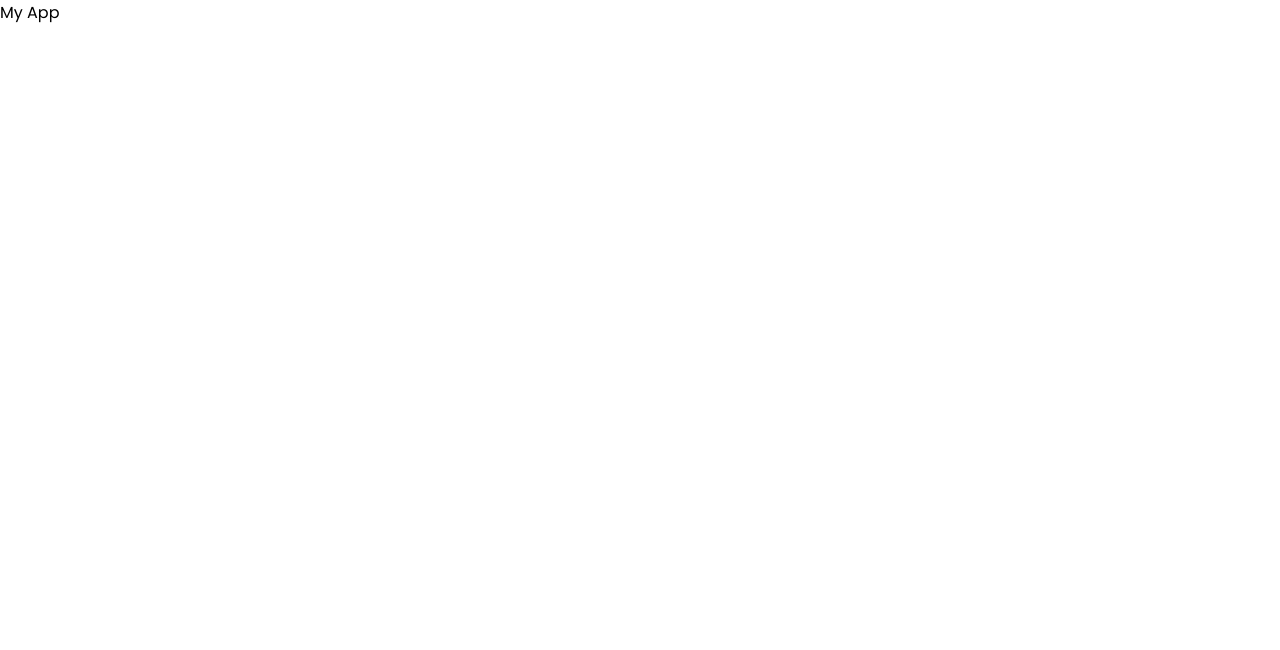
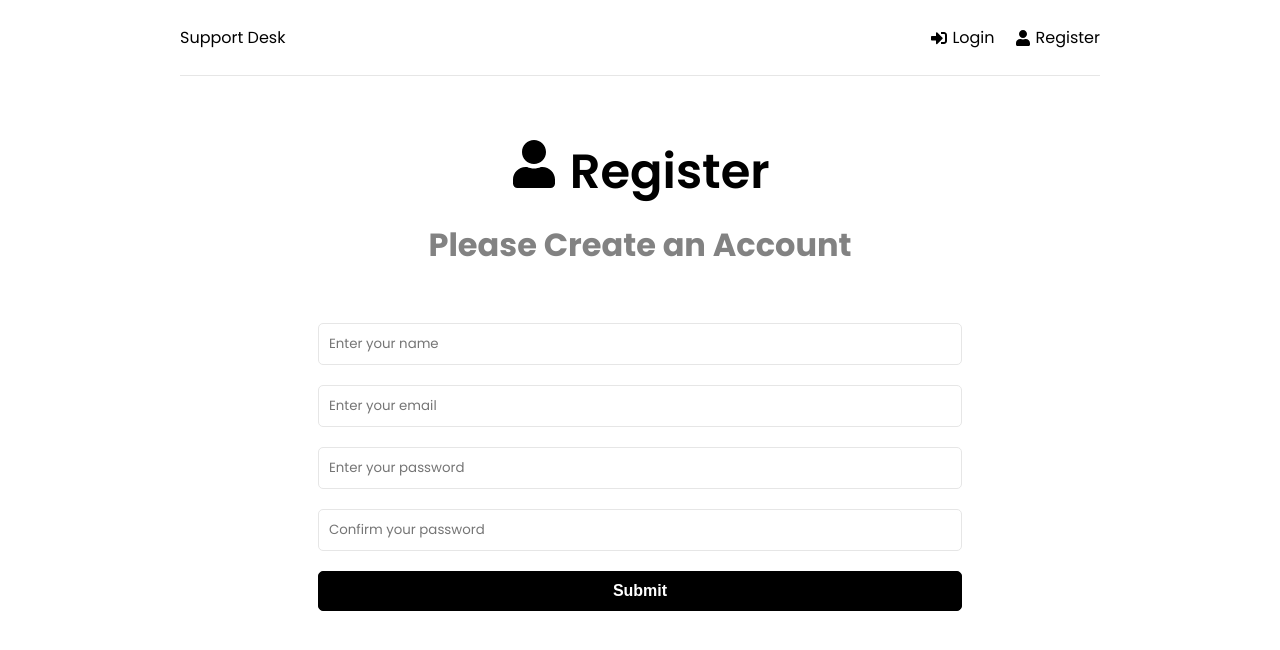
Before and after one commit to PatNepp/SupportDesk, a React (Create React App) app in the folder frontend/: page /register in a window 1280 px wide. Shown: the top 650 px of the page. Built offline with nearby package versions, Linux system fonts and the light colour scheme.

Commit message:
login, register, and home pages created

```diff
--- a/frontend/src/App.js
+++ b/frontend/src/App.js
@@ -1,8 +1,28 @@
+import {BrowserRouter as Router, Routes, Route} from 'react-router-dom'
+import { ToastContainer } from 'react-toastify';
+import 'react-toastify/dist/ReactToastify.css'
+
+import Home from './pages/Home';
+import Login from './pages/Login';
+import Register from './pages/Register';
+
+import Header from './components/Header';
+
 function App() {
   return (
-    <div>
-      My App
-    </div>
+    <>
+      <Router>
+        <div className="container">
+          <Header />
+          <Routes>
+            <Route path='/' element={<Home />} ></Route>
+            <Route path='/login' element={<Login />} ></Route>
+            <Route path='/register' element={<Register />} ></Route>
+          </Routes>
+        </div>
+      </Router>
+      <ToastContainer />
+    </>
   );
 }
 
--- /dev/null
+++ b/frontend/src/components/Header.jsx
@@ -0,0 +1,26 @@
+import {FaSignInAlt, FaSignOutAlt, FaUser} from 'react-icons/fa'
+import {Link} from 'react-router-dom'
+
+function Header() {
+  return (
+    <header className='header'>
+        <div className="logo">
+            <Link to='/'>Support Desk</Link>
+        </div>
+        <ul>
+            <li>
+                <Link to='/login'>
+                    <FaSignInAlt /> Login
+                </Link>
+            </li>
+            <li>
+                <Link to='/register'>
+                    <FaUser /> Register
+                </Link>
+            </li>
+        </ul>
+    </header>
+  )
+}
+
+export default Header
--- /dev/null
+++ b/frontend/src/pages/Home.jsx
@@ -0,0 +1,22 @@
+import {Link} from 'react-router-dom'
+import {FaQuestionCircle, FaTicketAlt} from 'react-icons/fa'
+
+function Home() {
+  return (
+    <>
+        <section className="heading">
+            <h1>What do you need help with?</h1>
+            <p>Please choose from the options below</p>
+        </section>
+
+        <Link to='/new-ticket' className='btn btn-reverse btn-block'>
+            <FaQuestionCircle /> Create New Ticket
+        </Link>
+        <Link to='/tickets' className='btn btn-block'>
+            <FaTicketAlt /> View My Tickets
+        </Link>
+    </>
+  )
+}
+
+export default Home
--- /dev/null
+++ b/frontend/src/pages/Login.jsx
@@ -0,0 +1,49 @@
+import {useState} from 'react'
+import {FaSignInAlt} from 'react-icons/fa'
+import {toast} from 'react-toastify'
+
+function Login() {
+    const [formData, setFormData] = useState({
+        email: '',
+        password: '',
+    })
+
+    const {email, password } = formData
+
+    const onChange = (e) => {
+        setFormData((prevState) => ({
+            ...prevState,
+            [e.target.name]: e.target.value
+        }))
+    }
+
+    const onSubmit = (e) => {
+        e.preventDefault()
+    }
+
+  return (
+    <>
+        <section className="heading">
+            <h1>
+                <FaSignInAlt /> Login
+            </h1>
+            <p>Please log in to get support</p>
+        </section>
+        <section className="form">
+            <form onSubmit={onSubmit}>
+                <div className="form-group">
+                    <input type="email" className="form-control" id='email' value={email} onChange={onChange} placeholder='Enter your email' name='email' required />
+                </div>
+                <div className="form-group">
+                    <input type="password" className="form-control" id='password' value={password} onChange={onChange} placeholder='Enter your password' name='password' required />
+                </div>
+                <div className="form-group">
+                    <button className="btn btn-block">Login</button>
+                </div>
+            </form>
+        </section>
+    </>
+  )
+}
+
+export default Login
--- /dev/null
+++ b/frontend/src/pages/Register.jsx
@@ -0,0 +1,61 @@
+import {useState} from 'react'
+import {FaUser} from 'react-icons/fa'
+import {toast} from 'react-toastify'
+
+function Register() {
+    const [formData, setFormData] = useState({
+        name: '',
+        email: '',
+        password: '',
+        password2: '',
+    })
+
+    const {name, email, password, password2} = formData
+
+    const onChange = (e) => {
+        setFormData((prevState) => ({
+            ...prevState,
+            [e.target.name]: e.target.value
+        }))
+    }
+
+    const onSubmit = (e) => {
+        e.preventDefault()
+
+        if(password !== password2) {
+            toast.error('passwords don\'t match')
+        }
+    }
+
+  return (
+    <>
+        <section className="heading">
+            <h1>
+                <FaUser /> Register
+            </h1>
+            <p>Please Create an Account</p>
+        </section>
+        <section className="form">
+            <form onSubmit={onSubmit}>
+                <div className="form-group">
+                    <input type="text" className="form-control" id='name' value={name} onChange={onChange} placeholder='Enter your name' name='name' required/>
+                </div>
+                <div className="form-group">
+                    <input type="email" className="form-control" id='email' value={email} onChange={onChange} placeholder='Enter your email' name='email' required />
+                </div>
+                <div className="form-group">
+                    <input type="password" className="form-control" id='password' value={password} onChange={onChange} placeholder='Enter your password' name='password' required />
+                </div>
+                <div className="form-group">
+                    <input type="password" className="form-control" id='password2' value={password2} onChange={onChange} placeholder='Confirm your password' name='password2' required />
+                </div>
+                <div className="form-group">
+                    <button className="btn btn-block">Submit</button>
+                </div>
+            </form>
+        </section>
+    </>
+  )
+}
+
+export default Register
```
